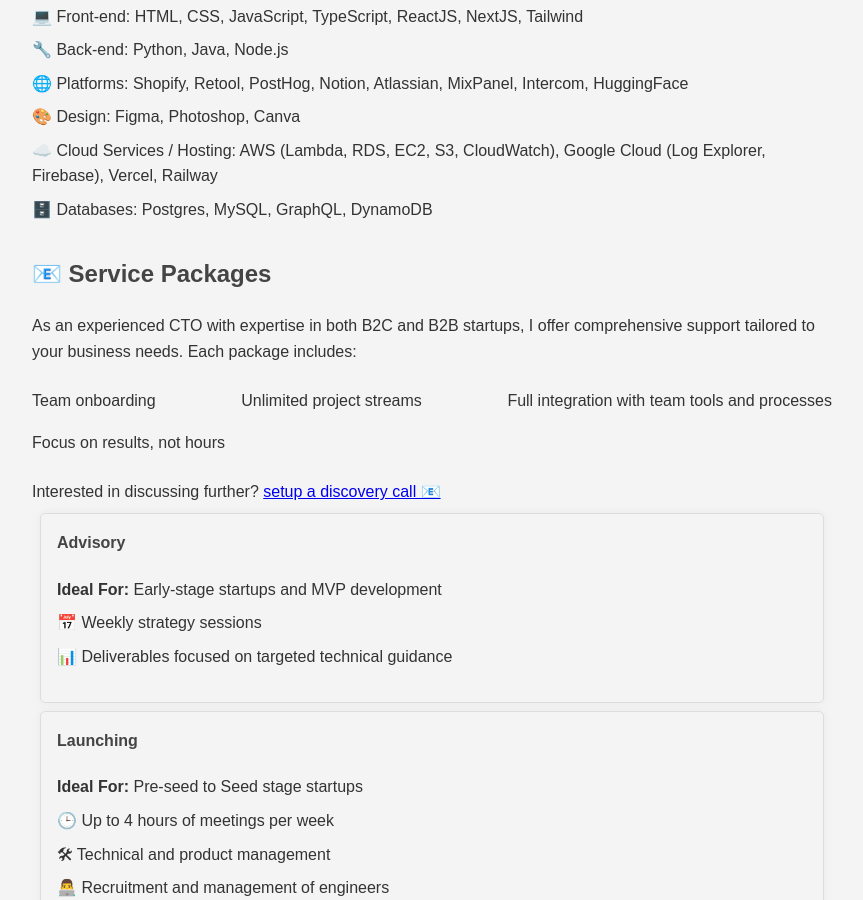
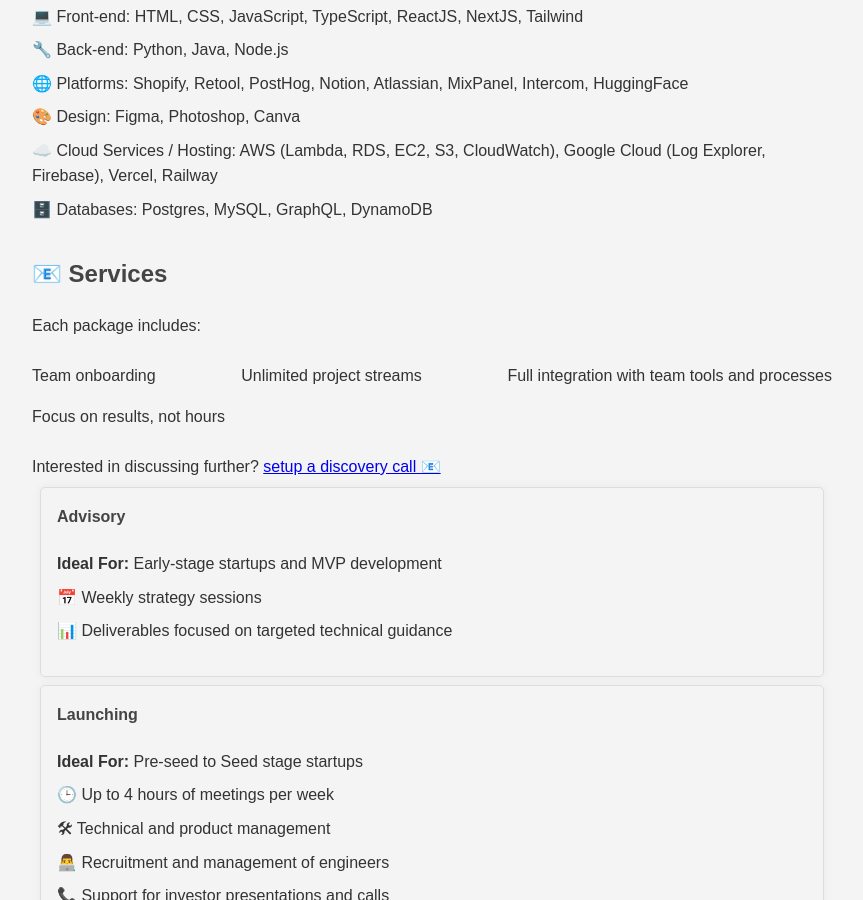
Before and after one commit to theshajha/theshajha, a Jekyll site: the page cto.html, which Jekyll copies as it is, in a window 1280 px wide and 900 px high, scrolled down 1552 px. Shown: the whole window, without its empty margins (208-1071 px from the left). Built offline with Jekyll 4.4.1, drawn with Linux system fonts in a browser that asks for light colours.

```diff
--- a/cto.html
+++ b/cto.html
@@ -85,6 +85,7 @@
             content: "✅";
             margin-right: 0.5em;
         }
+
         .package {
             margin-top: 1em;
             padding: 1em;
@@ -122,9 +123,9 @@
         <div>
             <h1>🤝 Shashank Jha: Fractional CTO</h1>
             <div class="header-links">
-                <a href="https://linkedin.com/in/theshajha/" target="_blank">LinkedIn</a>  |
-                <a href="https://twitter.com/theshajha" target="_blank"> Twitter</a>  |
-                <a href="https://cal.com/theshajha/fractional-cto" target="_blank"> Book a Call</a>
+                <a href="https://linkedin.com/in/theshajha/" target="_blank">LinkedIn </a>  |
+                <a href="https://twitter.com/theshajha" target="_blank">Twitter </a>  |
+                <a href="https://cal.com/theshajha/fractional-cto" target="_blank">Book a Call</a>
             </div>
         </div>
     </header>
@@ -190,8 +191,8 @@
     </section>
 
     <section class="section">
-        <h2>📧 Service Packages</h2>
-        <p>As an experienced CTO with expertise in both B2C and B2B startups, I offer comprehensive support tailored to your business needs. Each package includes:</p>
+        <h2>📧 Services</h2>
+        <p>Each package includes:</p>
         <ul class="packages-list">
             <li>Team onboarding</li>
             <li>Unlimited project streams</li>
```
Lines whose indentation alone changed are shown as unchanged.
